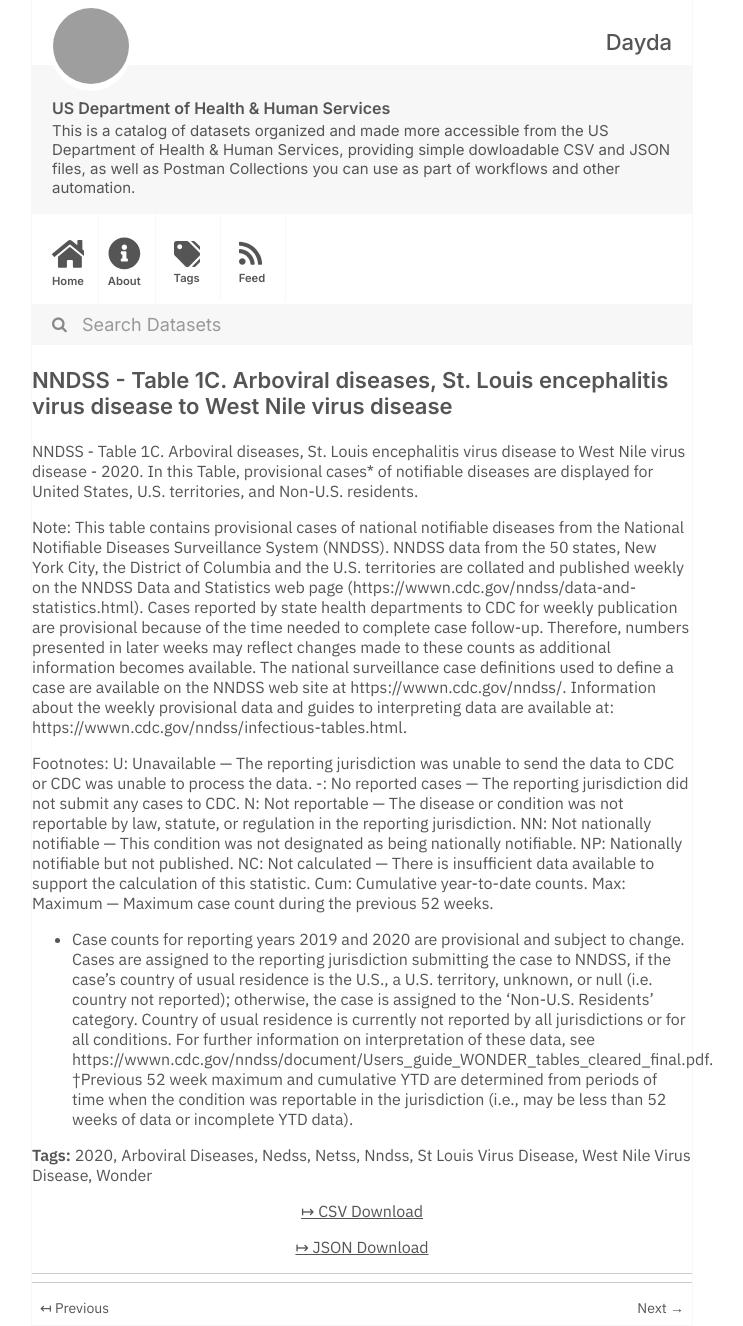
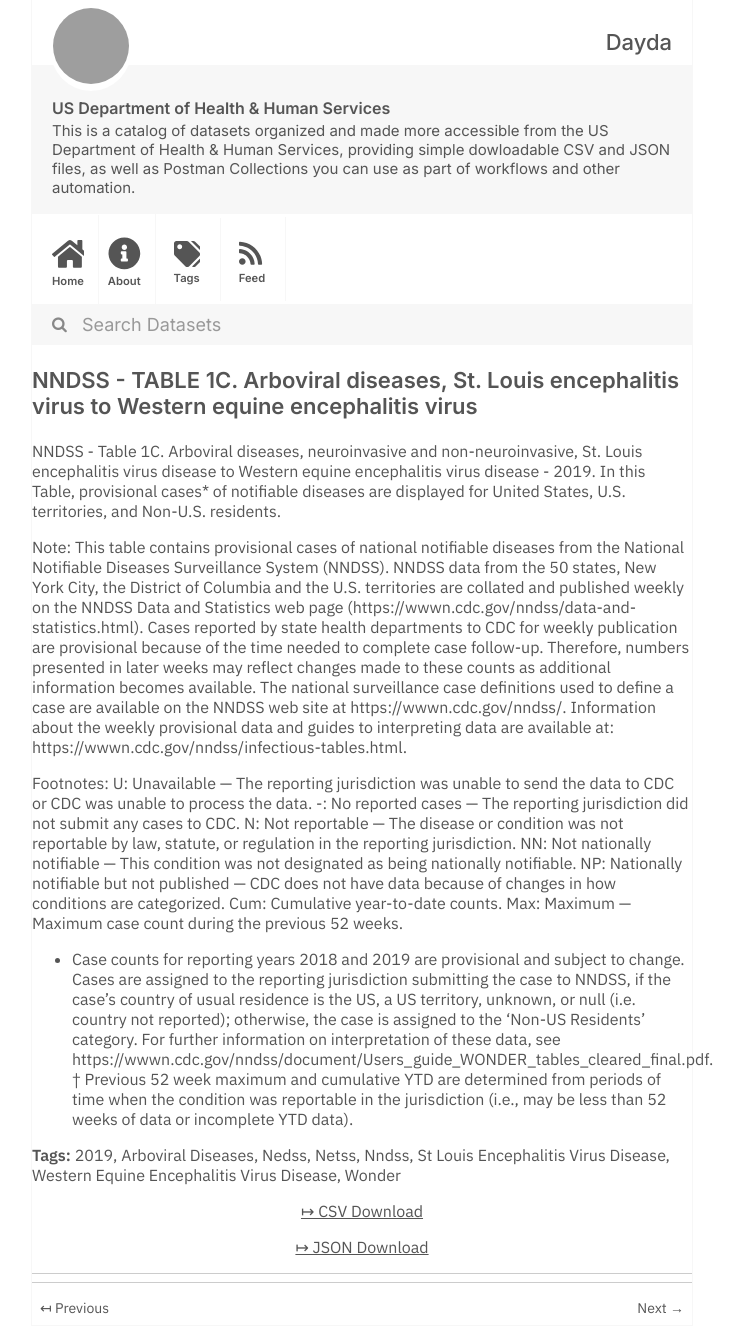
Before and after one commit to dayda-entities/us-department-of-health-and-human-services, a Jekyll site: the page built from _posts/2020-11-10-nndss-table-1c-arboviral-disea.md, in a window 1280 px wide. Shown: the whole page, without its empty margins (278-1021 px from the left). Built offline with Jekyll 4.4.1, drawn with Linux system fonts in a browser that asks for light colours; grey boxes are pictures that could not be loaded.

Commit message:
Publish Data

```diff
--- a/_posts/2020-11-10-nndss-table-1c-arboviral-disea.md
+++ b/_posts/2020-11-10-nndss-table-1c-arboviral-disea.md
@@ -1,27 +1,27 @@
 ---
 title: >-
-  NNDSS - Table 1C. Arboviral diseases, St. Louis encephalitis virus disease to
-  West Nile virus disease
-created: '2020-11-10T16:16:32.280254'
-modified: '2021-04-17T02:54:44.707831'
+  NNDSS - TABLE 1C. Arboviral diseases, St. Louis encephalitis virus to Western
+  equine encephalitis virus
+created: '2020-11-10T16:17:15.892259'
+modified: '2021-04-21T22:17:30.014194'
 state: active
 type: dataset
 tags:
-  - '2020'
+  - '2019'
   - Arboviral Diseases
   - Nedss
   - Netss
   - Nndss
-  - St Louis Virus Disease
-  - West Nile Virus Disease
+  - St Louis Encephalitis Virus Disease
+  - Western Equine Encephalitis Virus Disease
   - Wonder
 groups: []
-csv_url: 'https://data.cdc.gov/api/views/4ynm-6jgm/rows.csv?accessType=DOWNLOAD'
-json_url: 'https://data.cdc.gov/api/views/4ynm-6jgm/rows.json?accessType=DOWNLOAD'
+csv_url: 'https://data.cdc.gov/api/views/4ewf-ciy6/rows.csv?accessType=DOWNLOAD'
+json_url: 'https://data.cdc.gov/api/views/4ewf-ciy6/rows.json?accessType=DOWNLOAD'
 layout: post
 
 ---
-NNDSS - Table 1C. Arboviral diseases, St. Louis encephalitis virus disease to West Nile   virus disease - 2020. In this Table, provisional cases* of notifiable diseases are displayed for United States, U.S. territories, and Non-U.S. residents.
+NNDSS - Table 1C. Arboviral diseases, neuroinvasive and non-neuroinvasive,  St. Louis encephalitis virus disease to Western equine encephalitis virus disease - 2019. In this Table, provisional cases* of notifiable diseases are displayed for United States, U.S. territories, and Non-U.S. residents.
 
 Note:
 This table contains provisional cases of national notifiable diseases from the National Notifiable Diseases Surveillance System (NNDSS). NNDSS data from the 50 states, New York City, the District of Columbia and the U.S. territories are collated and published weekly on the NNDSS Data and Statistics web page (https://wwwn.cdc.gov/nndss/data-and-statistics.html). Cases reported by state health departments to CDC for weekly publication are provisional because of the time needed to complete case follow-up. Therefore, numbers presented in later weeks may reflect changes made to these counts as additional information becomes available. The national surveillance case definitions used to define a case are available on the NNDSS web site at https://wwwn.cdc.gov/nndss/. Information about the weekly provisional data and guides to interpreting data are available at: https://wwwn.cdc.gov/nndss/infectious-tables.html.
@@ -31,9 +31,8 @@ U: Unavailable — The reporting jurisdiction was unable to send the data to CDC
 -: No reported cases — The reporting jurisdiction did not submit any cases to CDC.
 N: Not reportable — The disease or condition was not reportable by law, statute, or regulation in the reporting jurisdiction.
 NN: Not nationally notifiable — This condition was not designated as being nationally notifiable.
-NP: Nationally notifiable but not published.
-NC: Not calculated — There is insufficient data available to support the calculation of this statistic.
+NP: Nationally notifiable but not published — CDC does not have data because of changes in how conditions are categorized.
 Cum: Cumulative year-to-date counts.
 Max: Maximum — Maximum case count during the previous 52 weeks.
-* Case counts for reporting years 2019 and 2020 are provisional and subject to change. Cases are assigned to the reporting jurisdiction submitting the case to NNDSS, if the case's country of usual residence is the U.S., a U.S. territory, unknown, or null (i.e. country not reported); otherwise, the case is assigned to the 'Non-U.S. Residents' category. Country of usual residence is currently not reported by all jurisdictions or for all conditions. For further information on interpretation of these data, see https://wwwn.cdc.gov/nndss/document/Users_guide_WONDER_tables_cleared_final.pdf.
-†Previous 52 week maximum and cumulative YTD are determined from periods of time when the condition was reportable in the jurisdiction (i.e., may be less than 52 weeks of data or incomplete YTD data).
+* Case counts for reporting years 2018 and 2019 are provisional and subject to change. Cases are assigned to the reporting jurisdiction submitting the case to NNDSS, if the case's country of usual residence is the US, a US territory, unknown, or null (i.e. country not reported); otherwise, the case is assigned to the 'Non-US Residents' category. For further information on interpretation of these data, see https://wwwn.cdc.gov/nndss/document/Users_guide_WONDER_tables_cleared_final.pdf.
+† Previous 52 week maximum and cumulative YTD are determined from periods of time when the condition was reportable in the jurisdiction (i.e., may be less than 52 weeks of data or incomplete YTD data).
```
